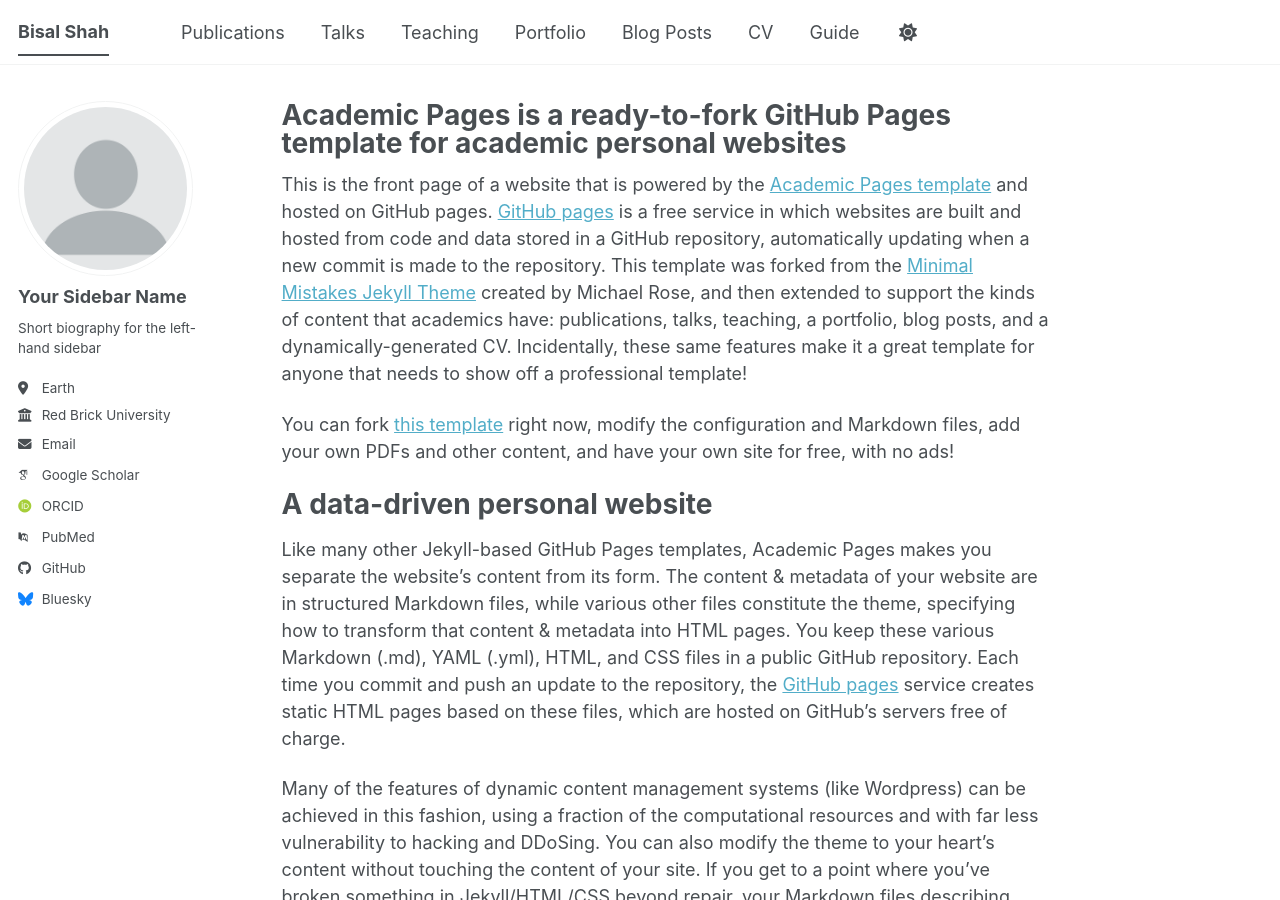
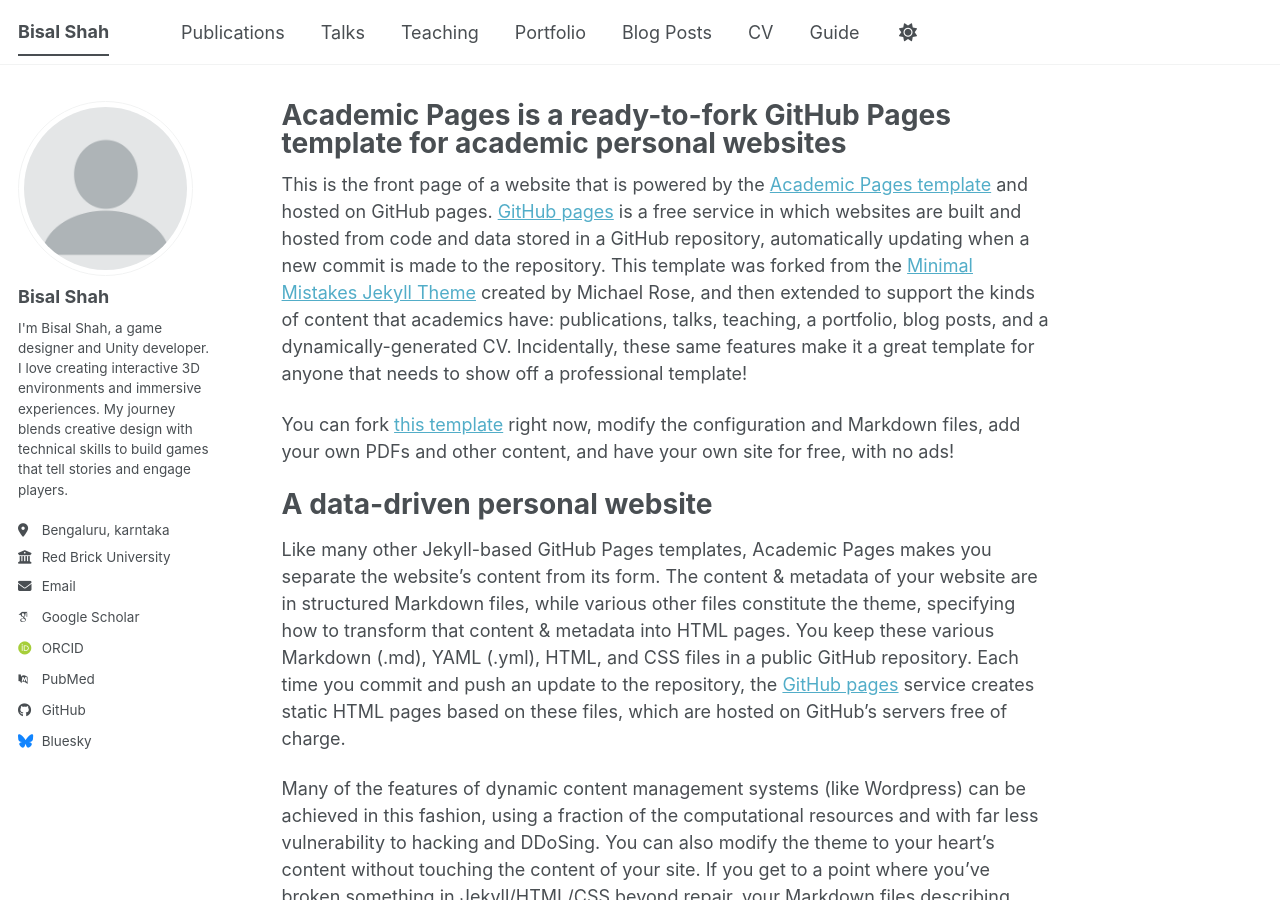
Before and after one commit to bisalshah-commits/bisalshah-commits.github.io, a Jekyll site: the page built from _pages/about.md, in a window 1280 px wide and 900 px high. Built offline with Jekyll 4.4.1, drawn with Linux system fonts in a browser that asks for light colours; some web fonts are replaced; a script bundle is joined from its source files by our own code; library files that are not in the unit come from our copies.

Commit message:
Update _config.yml

```diff
--- a/_config.yml
+++ b/_config.yml
@@ -24,13 +24,13 @@ repository               : "academicpages/academicpages.github.io"
 author:
   # Biographic information
   avatar           : "profile.png"
-  name             : "Your Sidebar Name"
+  name             : "Bisal Shah"
   pronouns         : # example: "she/her"
-  bio              : "Short biography for the left-hand sidebar"
-  location         : "Earth"
+  bio              : "I'm Bisal Shah, a game designer and Unity developer. I love creating interactive 3D environments and immersive experiences. My journey blends creative design with technical skills to build games that tell stories and engage players."
+  location         : "Bengaluru, karntaka"
   employer         : "Red Brick University"
   uri              : # URL
-  email            : "none@example.org"
+  email            : "Bisalshah536@gmail.com"
 
   # Academic websites
   academia         : # URL
```
